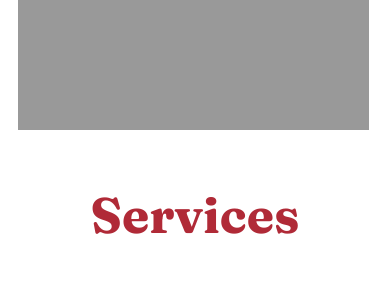
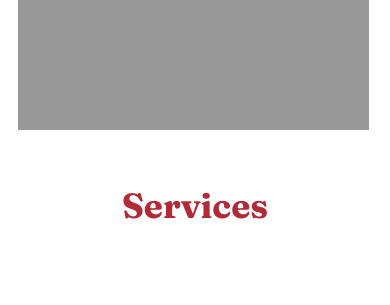
Before and after one commit to Mishael-Web/RoyalBee-Kennels, a plain HTML site: page index.html in a window 390 px wide. Shown: the part 840-1145 px from the top of the page. Drawn offline with Linux system fonts and the light colour scheme; grey boxes are pictures that could not be loaded.

Commit message:
new changes

```diff
--- a/style.css
+++ b/style.css
@@ -468,6 +468,10 @@ nav .fa-solid{
         padding-top: 20px;
     }
 
+    .services h1{
+        font-size: 35px;
+    }
+
     .about h1{
         font-size: 35px;
         margin-bottom: -30px;
```
